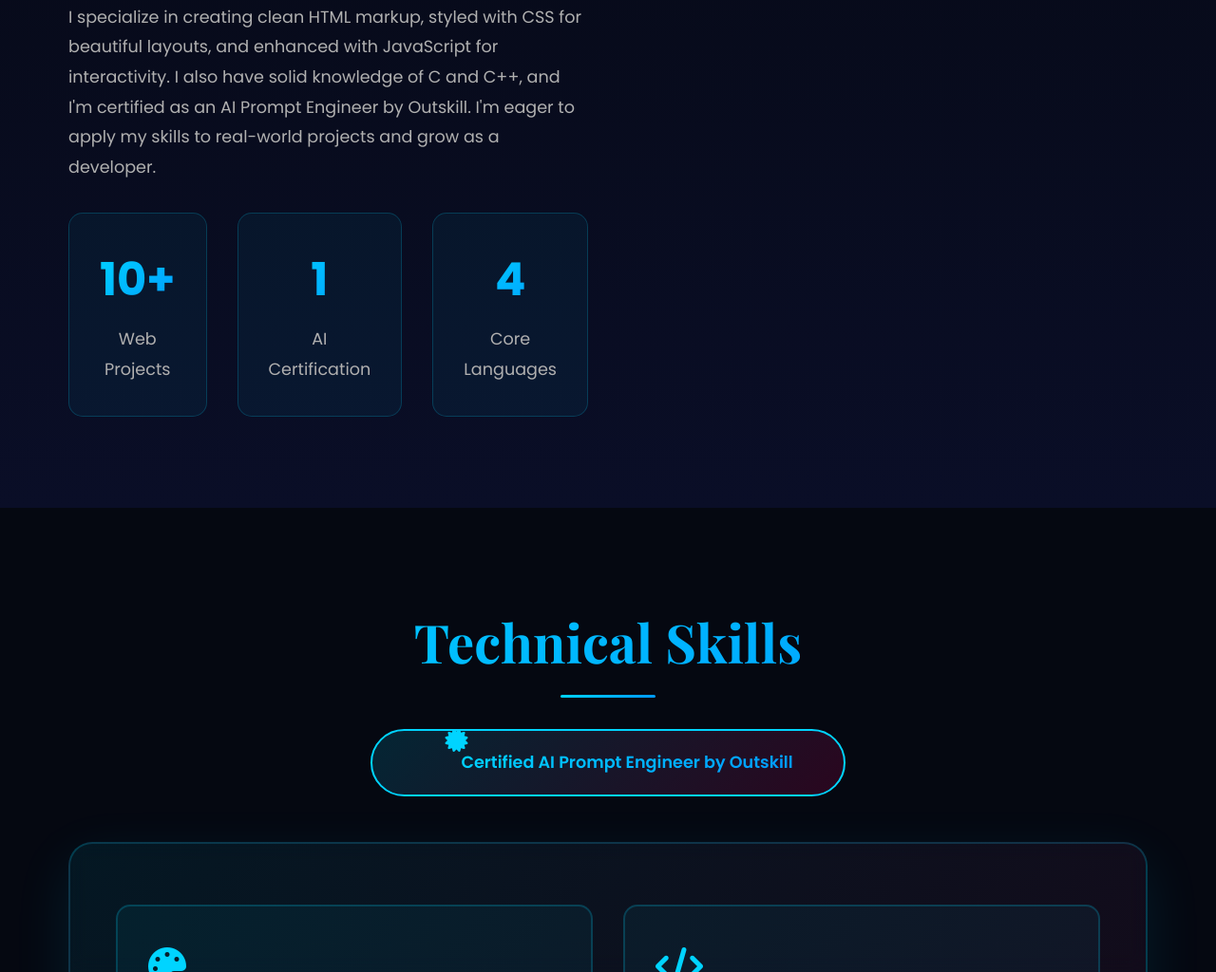
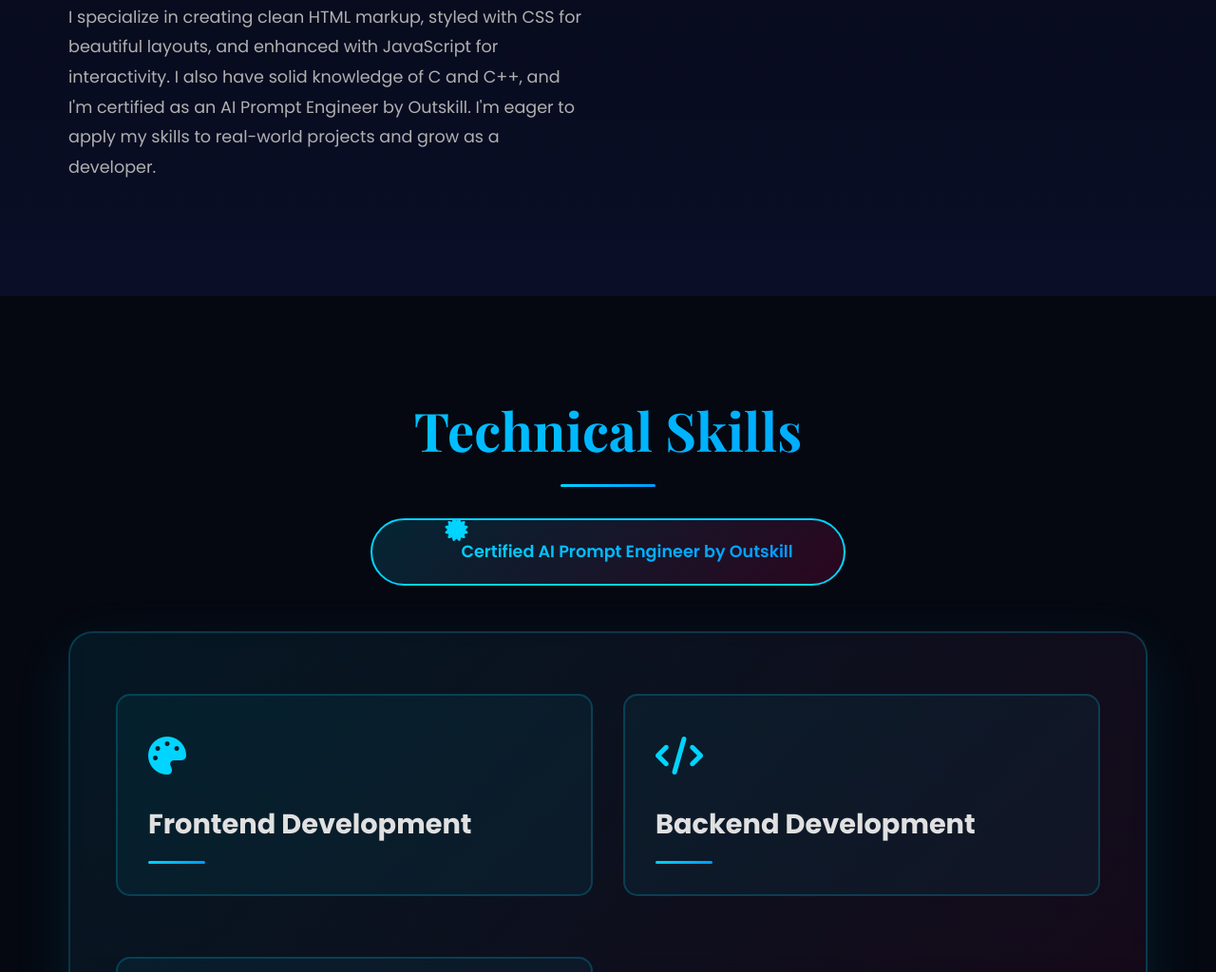
Before and after one commit to A-M-Bot-5459/portfolio, a plain HTML site: page index.html in a window 1280 px wide. Shown: the part 1305-2329 px from the top of the page at 95% size. Drawn offline with nearby package versions, Linux system fonts and the light colour scheme.

Commit message:
Remove stats section from index.html
Removed statistics section from the HTML.

```diff
--- a/index.html
+++ b/index.html
@@ -97,20 +97,7 @@
                             and I'm certified as an AI Prompt Engineer by Outskill.
                             I'm eager to apply my skills to real-world projects and grow as a developer.
                         </p>
-                        <div class="stats">
-                            <div class="stat-card">
-                                <h3>10+</h3>
-                                <p>Web Projects</p>
-                            </div>
-                            <div class="stat-card">
-                                <h3>1</h3>
-                                <p>AI Certification</p>
-                            </div>
-                            <div class="stat-card">
-                                <h3>4</h3>
-                                <p>Core Languages</p>
-                            </div>
-                        </div>
+
                     </div>
                 </div>
             </div>
```
